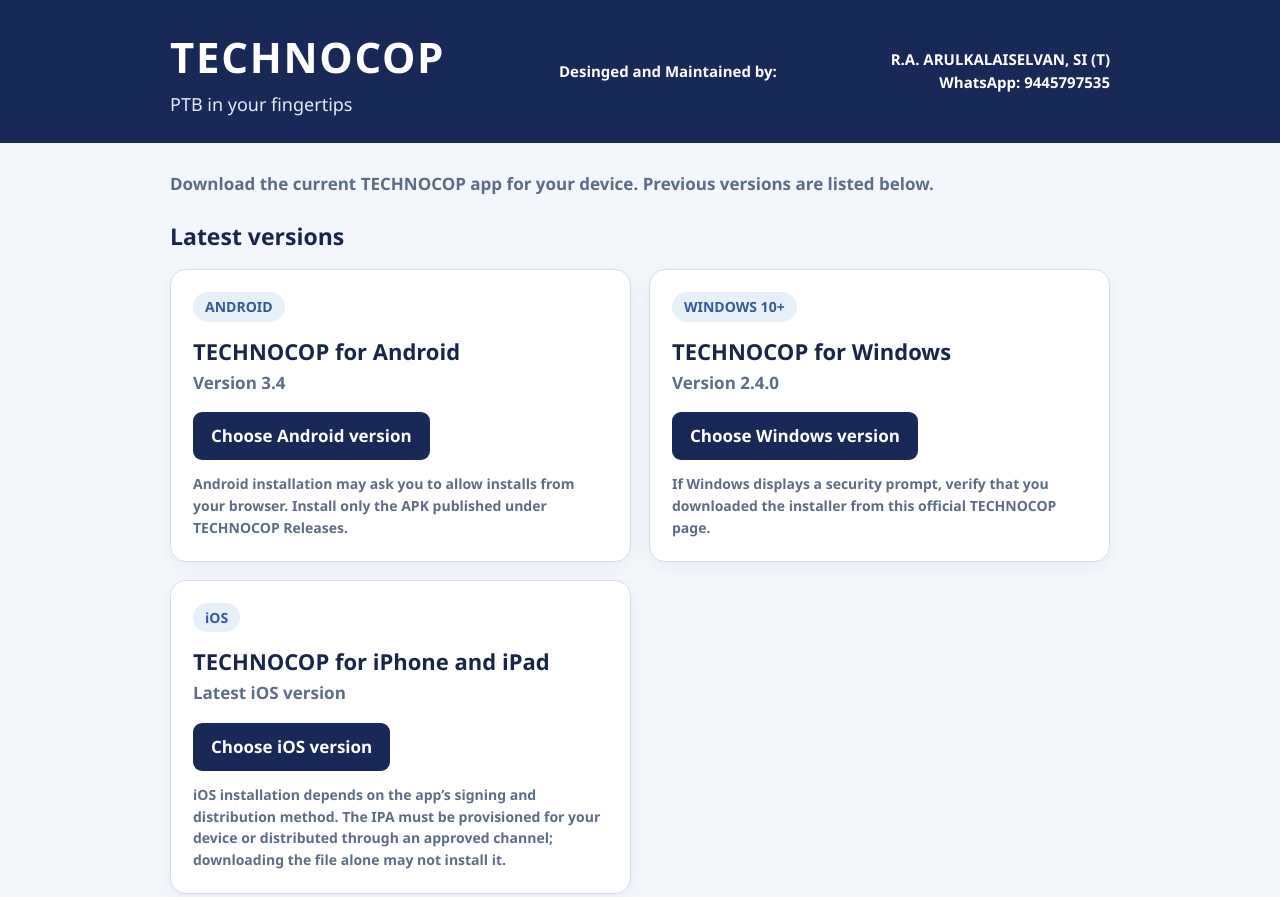
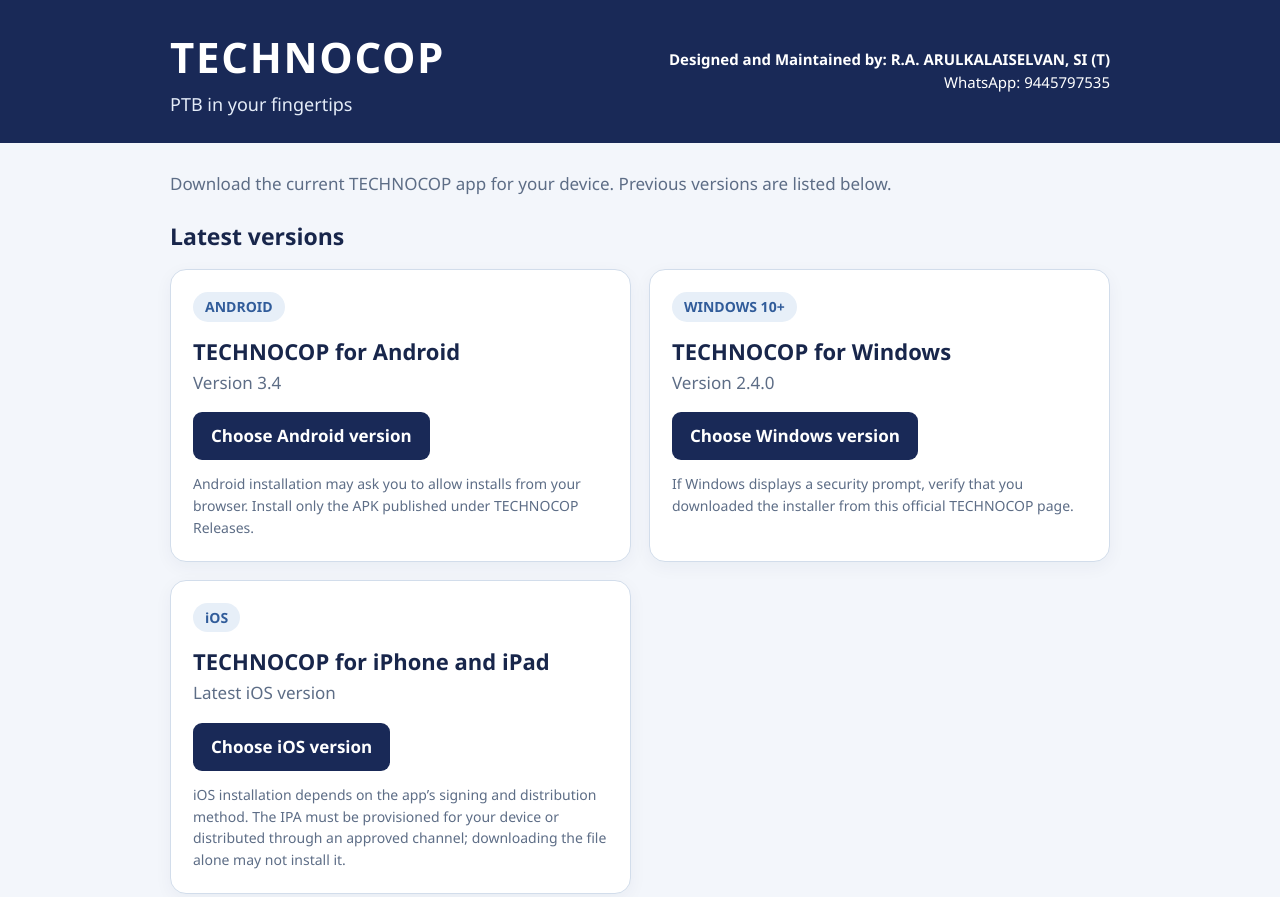
Before and after one commit to ptbcoitcell/TECHNOCOP-Downloads, a plain HTML site: page index.html in a window 1280 px wide. Shown: the top 897 px of the page. Drawn offline with Linux system fonts and the light colour scheme.

Commit message:
Update index.html

```diff
--- a/index.html
+++ b/index.html
@@ -46,8 +46,7 @@
   <header class="top">
     <div class="wrap top-inner">
       <div><h1 class="brand">TECHNOCOP</h1><p class="tagline">PTB in your fingertips</p></div>
-      <div class="top-contact"><strong> Desinged and Maintained by:</div>
-      <div class="top-contact"><strong> R.A. ARULKALAISELVAN, SI (T)</strong><a href="https://wa.me/919445797535" target="_blank" rel="noopener noreferrer">WhatsApp: 9445797535</a></div>
+      <div class="top-contact"><strong> Designed and Maintained by: R.A. ARULKALAISELVAN, SI (T)</strong><a href="https://wa.me/919445797535" target="_blank" rel="noopener noreferrer">WhatsApp: 9445797535</a></div>
     </div>
   </header>
   <main class="wrap">
```
